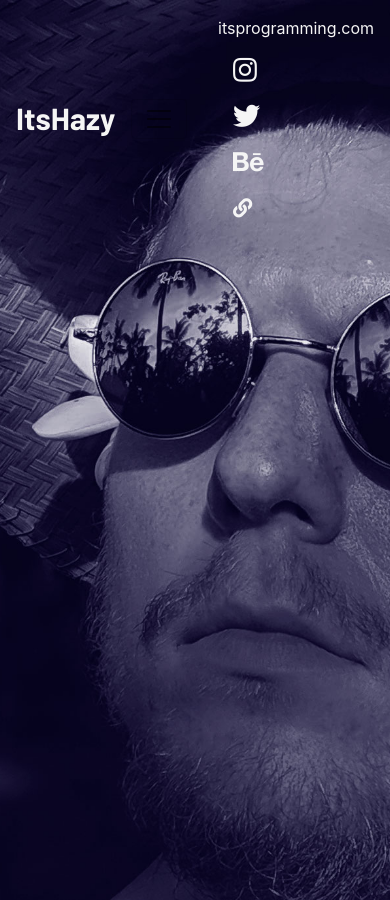
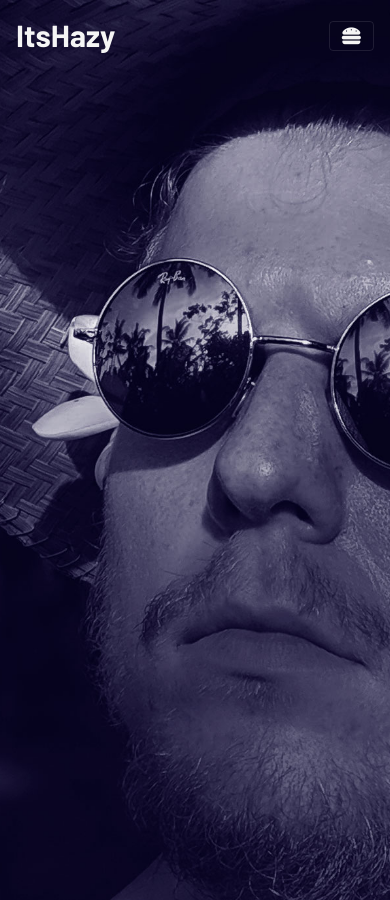
Before and after one commit to ohlookitshazy/ohlookitshazy, a Jekyll site: the page built from index.markdown, in a window 390 px wide. Built offline with Jekyll 4.4.1, drawn with Linux system fonts in a browser that asks for light colours; nearby versions of some CDN libraries; comment, search, counter and statistics services are not loaded.

Commit message:
Fixed responsivity for the navigation bar

```diff
--- a/_includes/header.html
+++ b/_includes/header.html
@@ -1,22 +1,24 @@
-<nav class="navbar navbar-expand-lg navbar-light bg-light">
+<nav class="navbar navbar-expand-lg navbar-dark bg-light">
   <div class="container">
     <a class="navbar-brand" href="/">ItsHazy</a>
     <button class="navbar-toggler" type="button" data-toggle="collapse" data-target="#navbarText"
       aria-controls="navbarText" aria-expanded="false" aria-label="Toggle navigation">
-      <span class="navbar-toggler-icon"></span>
+      <i class="fas fa-hamburger"></i>
     </button>
+    <div class="collapse navbar-collapse" id="navbarText">
+      <ul class="navbar-nav ml-auto">
+        <li class="nav-item">
+          <a class="nav-link" href="https://itsprogramming.com" target="_blank">
+            itsprogramming.com <span class="sr-only">(current)</span></a>
+        </li>
 
-    <ul class="navbar-nav ml-auto">
-      <li class="nav-item active">
-        <a class="nav-link" href="https://itsprogramming.com" target="_blank">itsprogramming.com <span
-            class="sr-only">(current)</span></a>
-      </li>
         <li class="nav-item">
           <a class="nav-link" href="https://www.instagram.com/ohlookitshazy" target="_blank"><i
               class="fab fa-instagram"></i></a>
         </li>
         <li class="nav-item">
-        <a class="nav-link" href="https://twitter.com/OhLookItsHazy" target="_blank"><i class="fab fa-twitter"></i></a>
+          <a class="nav-link" href="https://twitter.com/OhLookItsHazy" target="_blank"><i
+              class="fab fa-twitter"></i></a>
         </li>
         <li class="nav-item">
           <a class="nav-link" href="https://www.behance.net/ohlookitshazy" target="_blank"><i
--- a/assets/main.scss
+++ b/assets/main.scss
@@ -46,10 +46,40 @@ body {
     color: #F5F5F5 !important;
 }
 
-.navbar-light .navbar-nav .active>.nav-link {
+.navbar-dark .navbar-nav .active>.nav-link {
     color: #F5F5F5;
 }
 
 .nav-links {
     padding-top: 3px;
 }
+
+.fas.fa-hamburger {
+    margin: 0;
+}
+
+.navbar-dark .navbar-nav .nav-link {
+    color: rgba(255,255,255,1);
+}
+
+@media (max-width: 992px) {
+    .navbar-collapse {
+        background: #383455;
+    }
+    .ml-auto {
+        align-items: center;
+    }
+
+    .ml-auto li {
+        padding-top: 7.5px;
+        padding-bottom: 7.5px;
+        width: 100%;
+        text-align: center;
+    }
+
+    .ml-auto li:hover {
+        background: rgb(178, 177, 191);
+        transition: ease-in;
+        transition-duration: 0.2s;
+    }
+}
```
Lines whose indentation alone changed are shown as unchanged.
